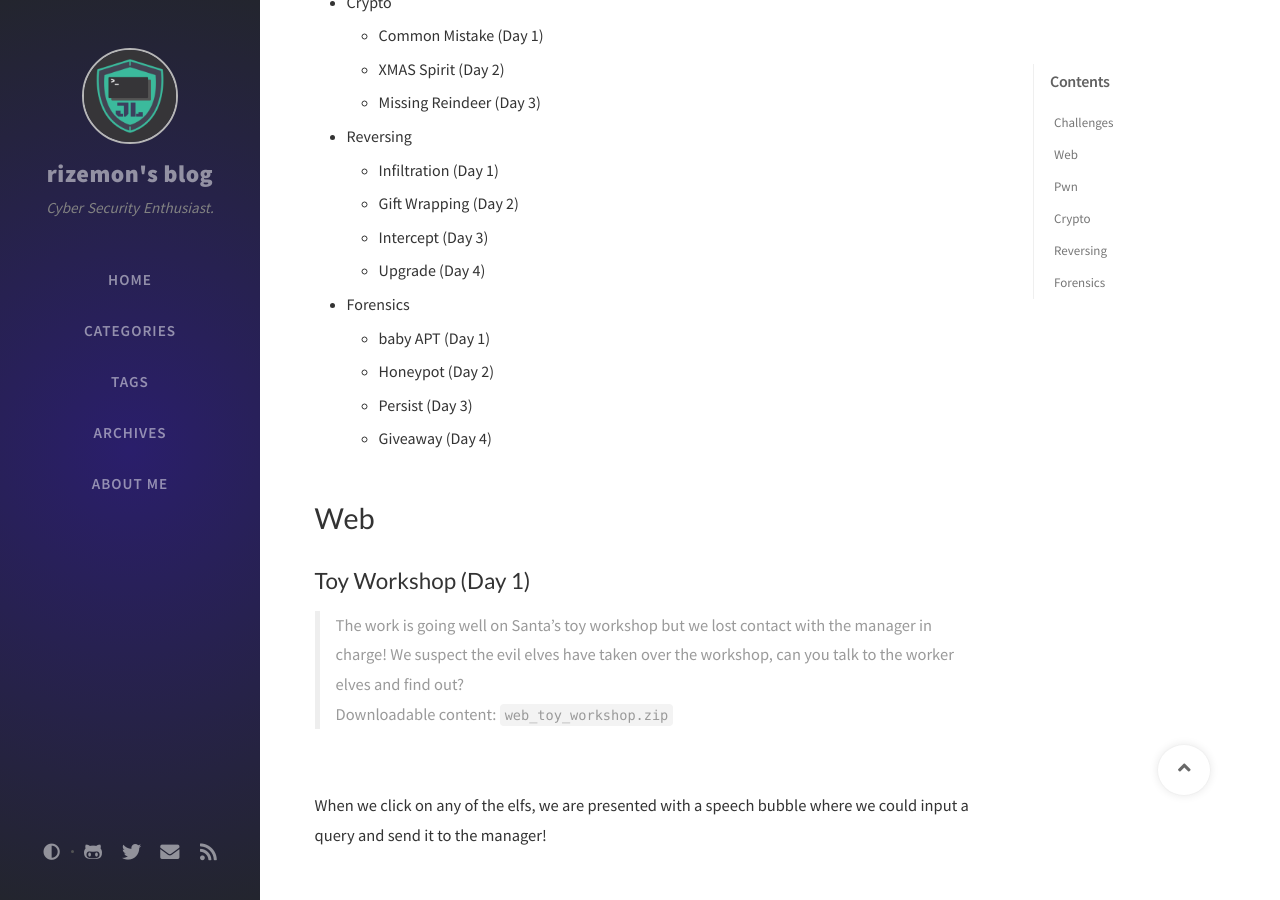
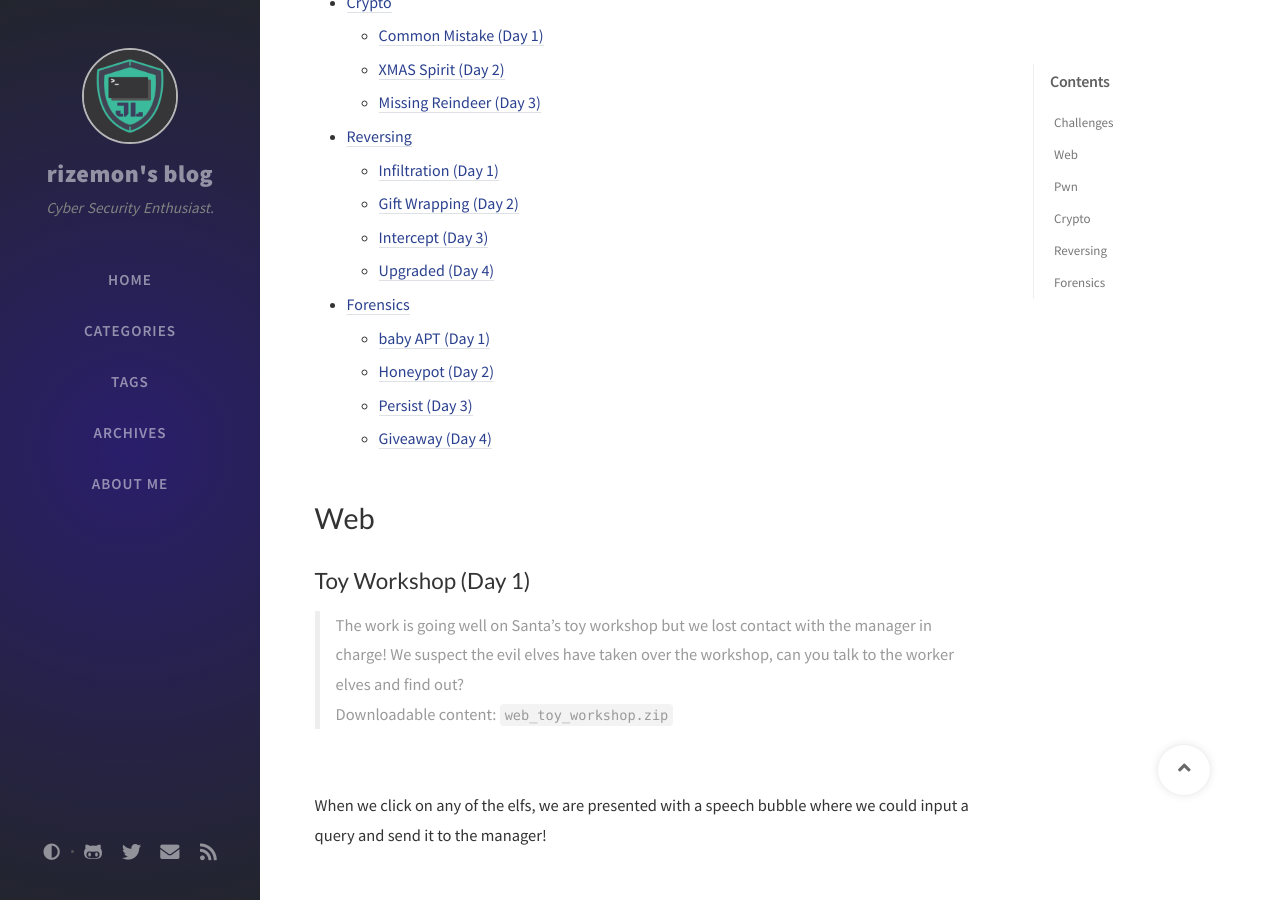
Before and after one commit to rizemon/rizemon.github.io, a Jekyll site: the page built from _posts/2021-12-01-htbcybersanta-ctf.markdown, in a window 1280 px wide and 900 px high, scrolled down 1327 px. Built offline with Jekyll 4.4.1, drawn with Linux system fonts in a browser that asks for light colours; nearby versions of some CDN libraries; comment, search, counter and statistics services are not loaded.

Commit message:
Update TOC to be href'ed

```diff
--- a/_posts/2021-12-01-htbcybersanta-ctf.markdown
+++ b/_posts/2021-12-01-htbcybersanta-ctf.markdown
@@ -14,31 +14,31 @@ With the school semester just ended and the holiday break starting, I finally ha
 
 # Challenges
 
-* Web
-    * Toy Workshop (Day 1)
-    * Toy Management (Day 2)
-    * Gadget Santa (Day 3)
-    * Elf Directory (Day 4)
-    * Naughty or Nice (Day 5)
-* Pwn
-    * MrSnowy (Day 1)
-    * Sleigh (Day 2)
-    * Naughty List (Day 3)
-    * Minimelfistic (Day 4)
-* Crypto
-    * Common Mistake (Day 1)
-    * XMAS Spirit (Day 2)
-    * Missing Reindeer (Day 3)
-* Reversing
-    * Infiltration (Day 1)
-    * Gift Wrapping (Day 2)
-    * Intercept (Day 3)
-    * Upgrade (Day 4)
-* Forensics
-    * baby APT (Day 1)
-    * Honeypot (Day 2)
-    * Persist (Day 3)
-    * Giveaway (Day 4)
+* [Web](#toy-workshop-day-1)
+    * [Toy Workshop (Day 1)](#toy-workshop-day-1)
+    * [Toy Management (Day 2)](#toy-management-day-2)
+    * [Gadget Santa (Day 3)](#gadget-santa-day-3)
+    * [Elf Directory (Day 4)](#elf-directory-day-4)
+    * [Naughty or Nice (Day 5)](#naughty-or-nice-day-5)
+* [Pwn](#mrsnowy-day-1)
+    * [MrSnowy (Day 1)](#mrsnowy-day-1)
+    * [Sleigh (Day 2)](#sleigh-day-2)
+    * [Naughty List (Day 3)](#naughty-list-day-3)
+    * [Minimelfistic (Day 4)](#minimelfistic-day-4)
+* [Crypto](#common-mistake-day-1)
+    * [Common Mistake (Day 1)](#common-mistake-day-1)
+    * [XMAS Spirit (Day 2)](#xmas-spirit-day-2)
+    * [Missing Reindeer (Day 3)](#missing-reindeer-day-3)
+* [Reversing](#infiltration-day-1)
+    * [Infiltration (Day 1)](#infiltration-day-1)
+    * [Gift Wrapping (Day 2)](#gift-wrapping-day-2)
+    * [Intercept (Day 3)](#intercept-day-3)
+    * [Upgraded (Day 4)](#upgraded-day-4)
+* [Forensics](#baby-apt-day-1)
+    * [baby APT (Day 1)](#baby-apt-day-1)
+    * [Honeypot (Day 2)](#honeypot-day-2)
+    * [Persist (Day 3)](#persist-day-3)
+    * [Giveaway (Day 4)](#giveaway-day-4)
 
 # Web
 
```
